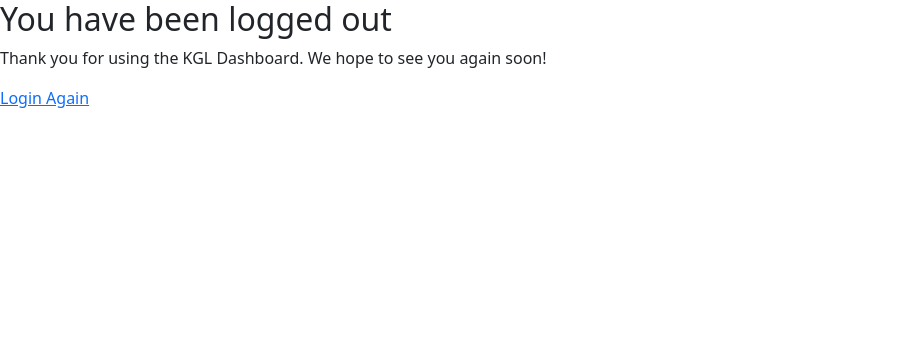
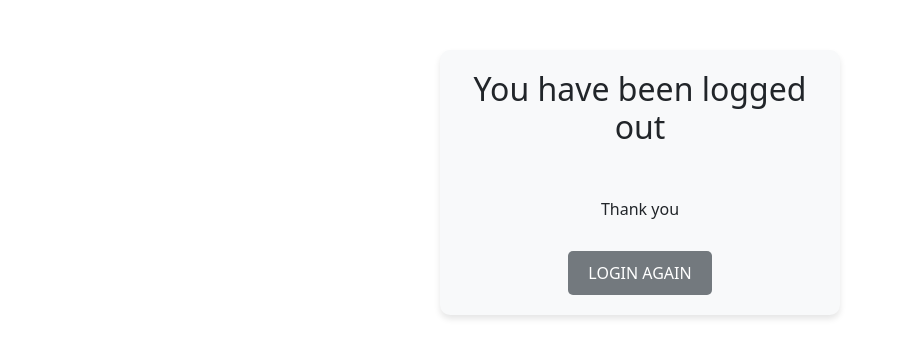
Before and after one commit to Ashley12345806/Our-project, a Django app: page /logout/ in a window 1280 px wide. Shown: the top 358 px of the page, without its empty margins (0-902 px from the left). Run offline with Django 5.2, Linux system fonts and the light colour scheme.

Commit message:
added changes

```diff
--- a/Karibu_groceries/Karibu_groceries/urls.py
+++ b/Karibu_groceries/Karibu_groceries/urls.py
@@ -16,7 +16,7 @@
 """
 from django.contrib import admin
 from django.urls import path
-from home.views import home, sales, login, dashboard, products, logout
+from home.views import home, sales, login, dashboard, products, logout,addproduct,deferredpayment
 
 urlpatterns = [
     path('admin/', admin.site.urls),
@@ -26,5 +26,7 @@
     path('dashboard/', dashboard),
     path('products/', products),
     path('logout/', logout),
+    path('addproduct/', addproduct),
+    path('deferredpayment/',deferredpayment),
 
 ]
--- a/Karibu_groceries/home/templates/logout.html
+++ b/Karibu_groceries/home/templates/logout.html
@@ -8,11 +8,13 @@
     <title>Document</title>
 </head>
 <body>
-    <div class="logout-container">
-        <h2>You have been logged out</h2>
-        <p>Thank you for using the KGL Dashboard. We hope to see you again soon!</p>
-        <a href="index.html">Login Again</a>
-    </div>
+    <div class="logout-container" style="max-width: 400px; margin: 50px auto; padding: 20px; border-radius: 10px; background-color: #f8f9fa; box-shadow: 0px 4px 6px rgba(0, 0, 0, 0.1); text-align: center;">
+        <h2 style="margin-bottom: 50px;">You have been logged out</h2>
+        <p style="margin-bottom: 30px;">Thank you</p>
+        <button style="background-color: #73797e; color: white; border: none; padding: 10px 20px; border-radius: 5px; cursor: pointer; text-transform: uppercase;">
+          <a href="" style="text-decoration: none; color: white;">Login Again</a>
+        </button>
+      </div>
 
 
     <script src="https://cdn.jsdelivr.net/npm/bootstrap@5.3.3/dist/js/bootstrap.bundle.min.js"
--- a/Karibu_groceries/home/views.py
+++ b/Karibu_groceries/home/views.py
@@ -18,3 +18,9 @@
 
 def logout(request):
     return render(request, 'logout.html')
+
+def addproduct(request):
+    return render(request, 'addproduct.html')
+
+def deferredpayment(request):
+    return render(request, 'deferredpayment.html')
--- /dev/null
+++ b/requirements.txt
@@ -0,0 +1 @@
+django == 5.1.7
```
Also changed, not shown: Karibu_groceries/home/templates/login.html (+26 -7 lines), Karibu_groceries/home/templates/addproduct.html (added), Karibu_groceries/home/templates/deferredpayment.html (added), Karibu_groceries/home/templates/index.html (line endings or trailing spaces).
